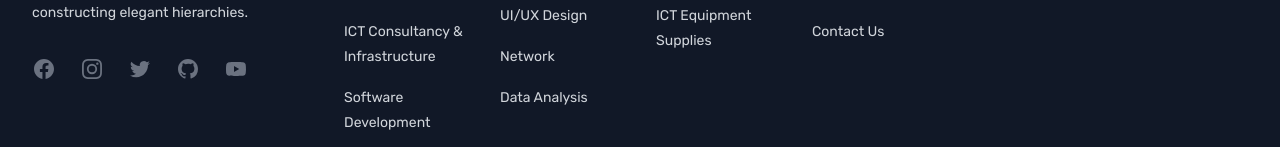
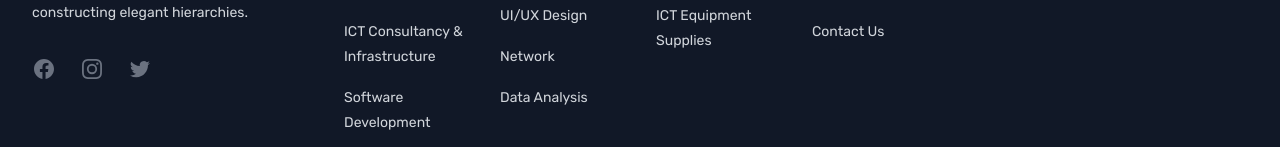
Before and after one commit to sammymwangangi/cloudZest, a Next.js app: page /about in a window 1280 px wide. Shown: the part 2180-2327 px from the top of the page. Built offline with nearby package versions, Linux system fonts and the light colour scheme.

Commit message:
footer changes

```diff
--- a/components/Layout/Footer.js
+++ b/components/Layout/Footer.js
@@ -69,7 +69,7 @@ const navigation = {
   social: [
     {
       name: "Facebook",
-      href: "#",
+      href: "https://web.facebook.com/cloudzest.net",
       icon: (props) => (
         <svg fill="currentColor" viewBox="0 0 24 24" {...props}>
           <path
@@ -82,7 +82,7 @@ const navigation = {
     },
     {
       name: "Instagram",
-      href: "#",
+      href: "https://www.instagram.com/cloud_zest/",
       icon: (props) => (
         <svg fill="currentColor" viewBox="0 0 24 24" {...props}>
           <path
@@ -95,36 +95,10 @@ const navigation = {
     },
     {
       name: "Twitter",
-      href: "#",
+      href: "https://twitter.com/cloud_zest",
       icon: (props) => (
         <svg fill="currentColor" viewBox="0 0 24 24" {...props}>
           <path d="M8.29 20.251c7.547 0 11.675-6.253 11.675-11.675 0-.178 0-.355-.012-.53A8.348 8.348 0 0022 5.92a8.19 8.19 0 01-2.357.646 4.118 4.118 0 001.804-2.27 8.224 8.224 0 01-2.605.996 4.107 4.107 0 00-6.993 3.743 11.65 11.65 0 01-8.457-4.287 4.106 4.106 0 001.27 5.477A4.072 4.072 0 012.8 9.713v.052a4.105 4.105 0 003.292 4.022 4.095 4.095 0 01-1.853.07 4.108 4.108 0 003.834 2.85A8.233 8.233 0 012 18.407a11.616 11.616 0 006.29 1.84" />
-        </svg>
-      ),
-    },
-    {
-      name: "GitHub",
-      href: "#",
-      icon: (props) => (
-        <svg fill="currentColor" viewBox="0 0 24 24" {...props}>
-          <path
-            fillRule="evenodd"
-            d="M12 2C6.477 2 2 6.484 2 12.017c0 4.425 2.865 8.18 6.839 9.504.5.092.682-.217.682-.483 0-.237-.008-.868-.013-1.703-2.782.605-3.369-1.343-3.369-1.343-.454-1.158-1.11-1.466-1.11-1.466-.908-.62.069-.608.069-.608 1.003.07 1.531 1.032 1.531 1.032.892 1.53 2.341 1.088 2.91.832.092-.647.35-1.088.636-1.338-2.22-.253-4.555-1.113-4.555-4.951 0-1.093.39-1.988 1.029-2.688-.103-.253-.446-1.272.098-2.65 0 0 .84-.27 2.75 1.026A9.564 9.564 0 0112 6.844c.85.004 1.705.115 2.504.337 1.909-1.296 2.747-1.027 2.747-1.027.546 1.379.202 2.398.1 2.651.64.7 1.028 1.595 1.028 2.688 0 3.848-2.339 4.695-4.566 4.943.359.309.678.92.678 1.855 0 1.338-.012 2.419-.012 2.747 0 .268.18.58.688.482A10.019 10.019 0 0022 12.017C22 6.484 17.522 2 12 2z"
-            clipRule="evenodd"
-          />
-        </svg>
-      ),
-    },
-    {
-      name: "YouTube",
-      href: "#",
-      icon: (props) => (
-        <svg fill="currentColor" viewBox="0 0 24 24" {...props}>
-          <path
-            fillRule="evenodd"
-            d="M19.812 5.418c.861.23 1.538.907 1.768 1.768C21.998 8.746 22 12 22 12s0 3.255-.418 4.814a2.504 2.504 0 0 1-1.768 1.768c-1.56.419-7.814.419-7.814.419s-6.255 0-7.814-.419a2.505 2.505 0 0 1-1.768-1.768C2 15.255 2 12 2 12s0-3.255.417-4.814a2.507 2.507 0 0 1 1.768-1.768C5.744 5 11.998 5 11.998 5s6.255 0 7.814.418ZM15.194 12 10 15V9l5.194 3Z"
-            clipRule="evenodd"
-          />
         </svg>
       ),
     },
```
